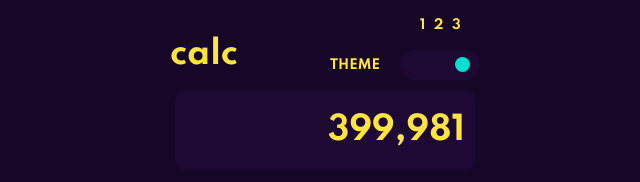
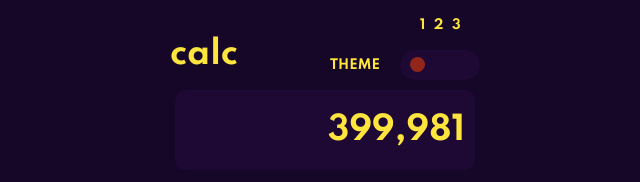
Before and after one commit to moshoodabdullahi/js-calculator, a website: page theme3.html in a window 1280 px wide. Shown: the top 182 px of the page, 315-955 px from the left. Drawn offline with Linux system fonts and the light colour scheme.

Commit message:
feat: add a general styling to the utility file

```diff
--- a/css/index.css
+++ b/css/index.css
@@ -76,8 +76,6 @@ This imports the `utility.css` file */
 .theme-choice-1,
 .theme-choice-2,
 .theme-choice-3 {
-  appearance: none;
-  position: absolute;
   width: 15px;
   height: 15px;
   border-radius: 30px;
@@ -153,7 +151,6 @@ main {
   width: 80px;
   border-radius: 30px;
   background-color: var(--keypad-toggle-background-color);
-  position: relative;
   left: 90px;
 }
 
--- a/css/utility.css
+++ b/css/utility.css
@@ -21,3 +21,7 @@
 .absolute {
   position: absolute;
 }
+
+.appearance {
+  appearance: none;
+}
--- a/theme3.html
+++ b/theme3.html
@@ -16,17 +16,18 @@
           <form>
             <div class="theme-input relative">
               <input
-                class="theme-choice-1 theme1"
+                class="theme-choice-1 absolute appearance theme1"
                 type="radio"
                 name="theme"
                 id="theme-1-attr"
                 value="theme-1"
                 aria-label="theme-1"
+                checked="radio"
               />
               <label class="theme-1-label theme-label relative" for="theme-1-attr">1</label>
 
               <input
-                class="theme-choice-2 theme2"
+                class="theme-choice-2 appearance absolute theme2"
                 type="radio"
                 value="theme-2"
                 name="theme"
@@ -36,13 +37,12 @@
               <label class="theme-2-label theme-label relative" for="theme-2-attr">2</label>
 
               <input
-                class="theme-choice-3 theme3"
+                class="theme-choice-3 appearance absolute theme3"
                 type="radio"
                 value="theme-3"
                 name="theme"
                 id="theme-3-attr"
                 aria-label="theme-3"
-                checked="radio"
               />
               <label class="theme-3-label theme-label relative" for="theme-3-attr">3</label>
             </div>
```
Also changed, not shown: index.html (+3 -3 lines), theme2.html (+4 -4 lines).
